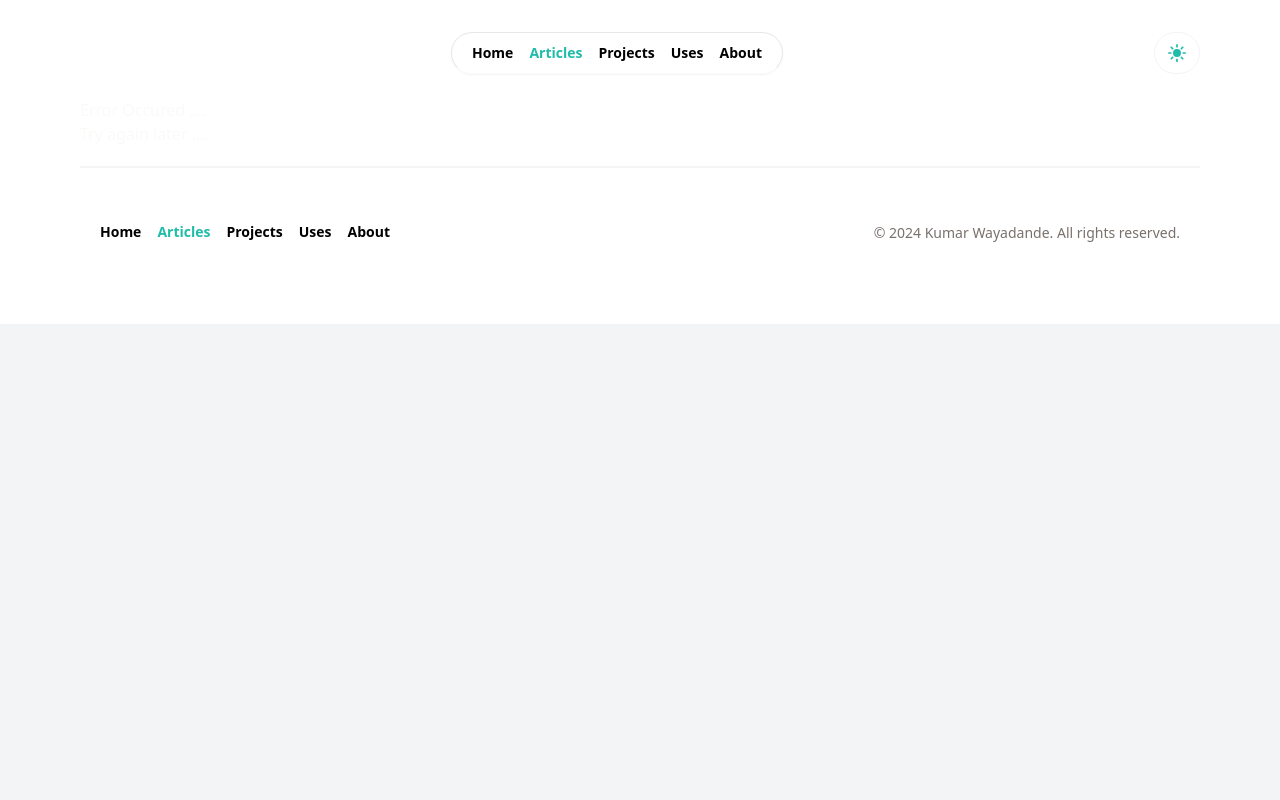
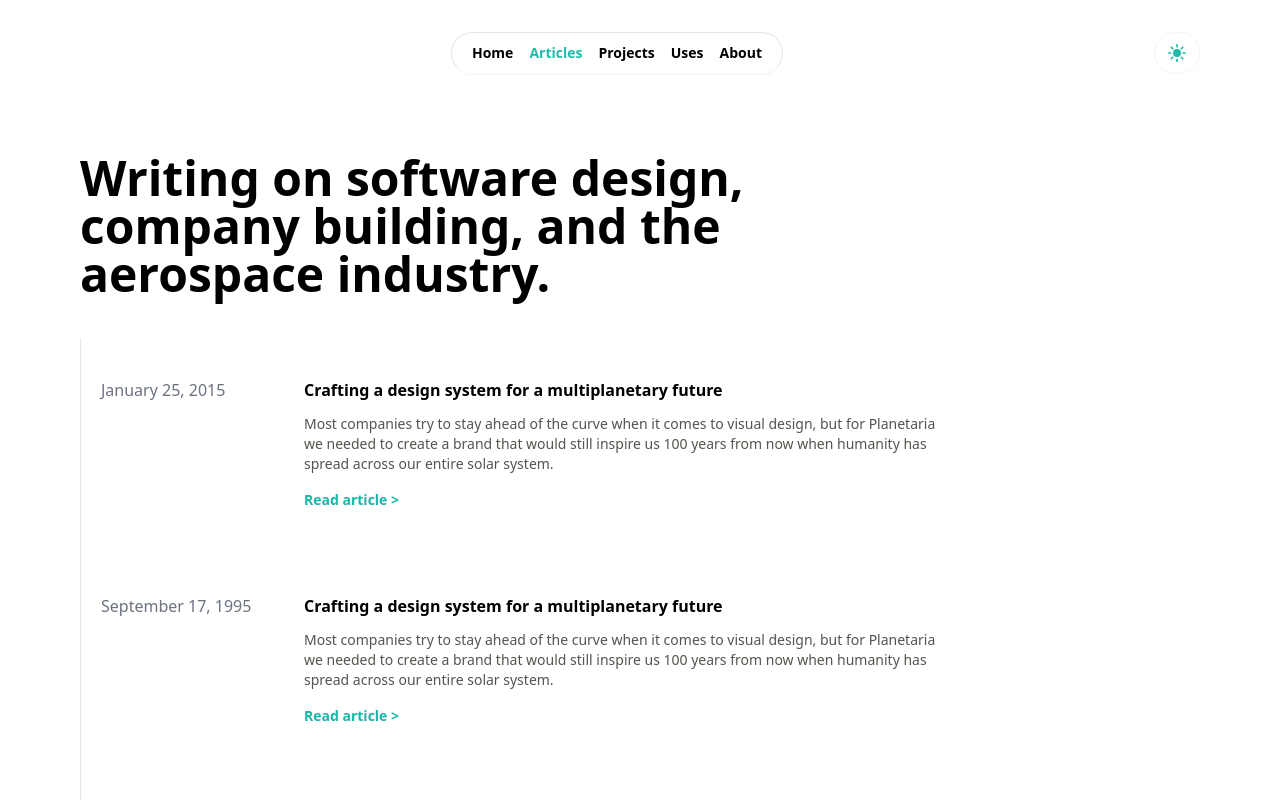
Before and after one commit to KumarWayadande/portfolio-prod, a React (Vite) app: page /articles in a window 1280 px wide. Shown: the top 800 px of the page. Built offline with nearby package versions, Linux system fonts and the light colour scheme; no server answers.

Commit message:
strapi removed

```diff
--- a/src/components/article-components/Article.jsx
+++ b/src/components/article-components/Article.jsx
@@ -6,7 +6,7 @@ import ArticleDate from "./ArticleDate";
 import ArticleHeading from "./ArticleHeading";
 // import Markdown from 'react-markdown'
 const Article = (prop) => {
-  console.log("Article", prop, prop.data);
+  // console.log("Article", prop, prop.data);
 
   const handleClick = () => {
     window.scrollTo({
@@ -17,11 +17,10 @@ const Article = (prop) => {
   return (
     <div className="article-row flex flex-col md:flex-row">
       <ArticleDate articleDate={prop.date} />
-      <Link to={`${prop.documentId}`} onClick={handleClick}>
+      <Link to={`${prop.articleHeading}`} onClick={handleClick}>
         <ArticleContentsContainer>
           <ArticleHeading articleHeading={prop.articleHeading} />
-          <ArticleContents article={prop.articleDesc} />
-          {/* <Markdown>{prop.ArticleImageEditor}</Markdown> */}
+          <ArticleContents article={prop.article} />
           <ArticleButton />
         </ArticleContentsContainer>
       </Link>
--- a/src/components/article-components/ArticleContainer.jsx
+++ b/src/components/article-components/ArticleContainer.jsx
@@ -2,30 +2,24 @@ import Article from "./Article";
 import Heading from "../utility components/Heading.jsx";
 import HeadingContainer from "../utility components/HeadingContainer.jsx";
 import SubHeading from "../utility components/SubHeading.jsx";
-// import ARTICLES from "../../contents/articles-info.js";
-import { useLoaderData, useNavigation } from "react-router-dom";
+import ARTICLES from "../../contents/articles-info.js";
 const ArticleContainer = () => {
-  const data = useLoaderData();
-  const navigagtion = useNavigation();
-
-  console.log(data);
-
-  if (navigagtion.state == "loading") return <p>Loading...</p>;
-
   return (
     <div className="article-container my-20">
       <HeadingContainer>
-        <Heading heading="Writing on software design, website building, and the research projects." />
-        <SubHeading>
-          All of my long-form thoughts on programming, cloud computing, website
-          design, mumbai&apos;s underbelly exploration and more, collected in
-          chronological order.
-        </SubHeading>
+        <Heading
+          heading="Writing on software design, company building, and the aerospace
+          industry."
+        />
+        <SubHeading
+          subHeading="All of my long-form thoughts on programming, leadership, product
+          design, and more, collected in chronological order."
+        />
       </HeadingContainer>
 
-      <div className="article-card-container flex flex-col md:border-l-[1px] w-[100%] dark:border-gray-700 border-b-gray-50 md:w-[80%] md:pl-5">
+      <div className="article-card-container flex flex-col border-l-[1px] dark:border-gray-700 border-b-gray-50 md:w-[80%] sm:pl-5">
         {/* All articles */}
-        {data.data.map((article, index) => {
+        {ARTICLES.map((article, index) => {
           return <Article {...article} key={index} />;
         })}
         {/* End of all articles */}
@@ -33,11 +27,5 @@ const ArticleContainer = () => {
     </div>
   );
 };
+
 export default ArticleContainer;
-
-export async function loader() {
-  const res = await fetch("http://localhost:1337/api/articles?sort=date:desc");
-  const data = await res.json();
-
-  return data;
-}
--- a/src/components/article-components/single-article/TempSingleArticle.jsx
+++ b/src/components/article-components/single-article/TempSingleArticle.jsx
@@ -1,22 +1,16 @@
 // This Component is being used for displaying demo article
 // This Component is being used for displaying demo article
 // import axios from "axios";
-import { useLoaderData } from "react-router-dom";
 import ArticleBackButton from "./ArticleBackBtn";
 import Heading from "./Heading";
 import Contents from "./Contents";
-// import banner from "../../../assets/aero_function_banner-3.png";
+import banner from "../../../assets/aero_function_banner-3.png";
 import Date from "./Date";
-// import ExtLink from "./ExtLink";
-// import CodeEditor from "./CodeEditor";
+import ExtLink from "./ExtLink";
+import CodeEditor from "./CodeEditor";
 import Image from "./Image";
-import ReactMarkdown from "react-markdown";
 
 export default function TempSingleArticle() {
-  const result = useLoaderData();
-  console.log(result);
-
-  // if (!data.data) return <h1>Article not found</h1>;
   return (
     <div className="single-article-container mx-auto mt-15 md:mt-20 flex flex-col md:flex-row">
       <div className="back-aero-container md:basis-1/6 flex-col md:flex-row items-center">
@@ -26,10 +20,9 @@ export default function TempSingleArticle() {
       </div>
       <div className="article-contents-container max-w-2xl basis-10/12">
         <Date />
-        <Heading extraClasses="mb-15">{result.data.articleHeading}</Heading>
+        <Heading extraClasses="mb-15">Introduction to Javascript</Heading>
         <Contents>
-          {result.data.articleDesc}
-          {/* The{" "}
+          The{" "}
           <ExtLink link="http://www.ecma-international.org/ecma-262/6.0/">
             2015 edition of the ECMAScript specification (ES6)
           </ExtLink>{" "}
@@ -40,18 +33,10 @@ export default function TempSingleArticle() {
           language. Arrow functions are a new way to write anonymous function
           expressions, and are similar to
           <ExtLink> lambda functions </ExtLink>in some other programming
-          languages, such as <ExtLink>Python.</ExtLink> */}
+          languages, such as <ExtLink>Python.</ExtLink>
         </Contents>
-        <Image
-          src={`http://localhost:1337${result.data.coverImg[0].url}`}
-          className="rounded-xl my-10"
-        />
+        <Image src={banner} className="rounded-xl my-10" />
         <Contents>
-          <ReactMarkdown>
-            {result.data.ArticleImageEditor}
-          </ReactMarkdown>
-        </Contents>
-        {/* <Contents>
           Arrow functions differ from traditional functions in a number of ways,
           including the way their scope is determined and how their syntax is
           expressed. Because of this, arrow functions are particularly useful
@@ -215,21 +200,8 @@ sum();`}
           In the next section, you will explore more of the syntactical and
           practical differences between arrow functions and traditional
           functions.
-        </Contents> */}
+        </Contents>
       </div>
     </div>
   );
 }
-
-export async function articleLoader({ params }) {
-  try {
-    const articleId = params.id;
-    const res = await fetch(
-      `http://localhost:1337/api/articles/${articleId}?populate=*`
-    );
-    const data = await res.json();
-    return data;
-  } catch (err) {
-    throw new Error(err.message, { status: err.status });
-  }
-}
--- a/src/components/pages/routes.jsx
+++ b/src/components/pages/routes.jsx
@@ -1,17 +1,12 @@
 import { createBrowserRouter } from "react-router-dom";
-import ArticleContainer, {
-  loader,
-} from "../article-components/ArticleContainer";
+import ArticleContainer from "../article-components/ArticleContainer";
 import ProjectContainer from "../project-components/ProjectContainer";
 import Speaking from "../speaking-components/Speaking";
 import Uses from "../tools-components/ToolContainer";
 import LandingPage from "../utility components/LandingPage";
 import RootLayout from "./RootLayout";
 import Error from "../utility components/Error.jsx";
-import { limitedArticleLoader } from "../utility components/LandingPage";
-import TempSingleArticle, {
-  articleLoader,
-} from "../article-components/single-article/TempSingleArticle.jsx";
+import TempSingleArticle from "../article-components/single-article/TempSingleArticle.jsx";
 import ArticleRootLayout from "./ArticleRootLayout.jsx";
 import AboutContainer from "../about-component/About.jsx";
 
@@ -21,18 +16,17 @@ const router = createBrowserRouter([
     element: <RootLayout />,
     errorElement: <Error />,
     children: [
-      { path: "", element: <LandingPage />, loader: limitedArticleLoader },
-      { path: "about", element: <AboutContainer />},
+      { path: "", element: <LandingPage /> },
+      { path: "about", element: <AboutContainer /> },
       {
         path: "articles",
         element: <ArticleRootLayout />,
 
         children: [
-          { index: true, element: <ArticleContainer />, loader: loader },
+          { index: true, element: <ArticleContainer /> },
           {
             path: ":id",
             element: <TempSingleArticle />,
-            loader: articleLoader,
           },
         ],
       },
--- a/src/components/utility components/LandingPage.jsx
+++ b/src/components/utility components/LandingPage.jsx
@@ -1,12 +1,32 @@
 import resume from "../../assets/KUMAR WAYADANDE RESUME_I.pdf";
-import { useLoaderData } from "react-router-dom";
 import MediaIcon from "./Mediacon";
 import OverviewArticle from "./OverviewArticle";
 
+const limitedArticles = [
+  {
+    id: "Article_01",
+    articleHeading: "Crafting a design system for a multiplanetary future",
+    articleDate: "September 5, 2024",
+    articleDesc:
+      "Most companies try to stay ahead of the curve when it comes to visual design, but for Planetaria we needed to create a brand that would still inspire us 100 years from now when humanity has spread across our entire solar system.",
+  },
+  {
+    id: "Article_02",
+    articleHeading: "Crafting a design system for a multiplanetary future",
+    articleDate: "September 5, 2024",
+    articleDesc:
+      "Most companies try to stay ahead of the curve when it comes to visual design, but for Planetaria we needed to create a brand that would still inspire us 100 years from now when humanity has spread across our entire solar system.",
+  },
+  {
+    id: "Article_02",
+    articleHeading: "Crafting a design system for a multiplanetary future",
+    articleDate: "September 5, 2024",
+    articleDesc:
+      "Most companies try to stay ahead of the curve when it comes to visual design, but for Planetaria we needed to create a brand that would still inspire us 100 years from now when humanity has spread across our entire solar system.",
+  },
+];
+
 const LandingPage = () => {
-  const data = useLoaderData();
-  console.log(data);
-
   return (
     <div className="main-page-container">
       <div className="landing-page flex flex-col space-y-4 max-w-2xl">
@@ -29,7 +49,8 @@ const LandingPage = () => {
           <p className="dark:text-gray-500">
             I’m Kumar, a web developer and cloud computing ethusiast based in
             Pune City. I’m intrigued to learn AWS cloud services with
-            corresponding certifications and develop better Solutions. I love wandering and exploring historic elements of mumbai.
+            corresponding certifications and develop better Solutions. I love
+            wandering and exploring historic elements of mumbai.
             {/* I’m Kumar, a web developer and amatuer crime investigative based in Pune
             City. I’m strongly interested in psychology - The science of
             human thought, emotion, and learning, including interpersonal
@@ -103,13 +124,9 @@ const LandingPage = () => {
 
       <div className="third-section flex md:flex-row flex-col my-20">
         <div className="left flex flex-col w-[100%]">
-          {data.data.map((article, index) => {
+          {limitedArticles.map((article, index) => {
             return <OverviewArticle {...article} key={index} />;
           })}
-
-          {/* <OverviewArticle />
-          <OverviewArticle />
-          <OverviewArticle /> */}
         </div>
 
         <div className="right flex flex-col w-[100%] my-5 lg:pl-32 px-4 py-0">
@@ -244,170 +261,8 @@ const LandingPage = () => {
           </div>
         </div>
       </div>
-
-      {/* <div className="new-section">
-        <section className="bg-white dark:bg-gray-900">
-          <div className="py-8 px-4 mx-auto max-w-screen-xl lg:py-16">
-            <div className="bg-gray-50 dark:bg-gray-800 border border-gray-200 dark:border-gray-700 rounded-lg p-8 md:p-12 mb-8">
-              <a
-                href="#"
-                className="bg-blue-100 text-blue-800 text-xs font-medium inline-flex items-center px-2.5 py-0.5 rounded-md dark:bg-gray-700 dark:text-blue-400 mb-2"
-              >
-                <svg
-                  className="w-2.5 h-2.5 me-1.5"
-                  aria-hidden="true"
-                  xmlns="http://www.w3.org/2000/svg"
-                  fill="currentColor"
-                  viewBox="0 0 20 14"
-                >
-                  <path d="M11 0H2a2 2 0 0 0-2 2v10a2 2 0 0 0 2 2h9a2 2 0 0 0 2-2V2a2 2 0 0 0-2-2Zm8.585 1.189a.994.994 0 0 0-.9-.138l-2.965.983a1 1 0 0 0-.685.949v8a1 1 0 0 0 .675.946l2.965 1.02a1.013 1.013 0 0 0 1.032-.242A1 1 0 0 0 20 12V2a1 1 0 0 0-.415-.811Z" />
-                </svg>
-                Tutorial
-              </a>
-              <h1 className="text-gray-900 dark:text-white text-3xl md:text-5xl font-extrabold mb-2">
-                How to quickly deploy a static website
-              </h1>
-              <p className="text-lg font-normal text-gray-500 dark:text-gray-400 mb-6">
-                Static websites are now used to bootstrap lots of websites and
-                are becoming the basis for a variety of tools that even
-                influence both web designers and developers.
-              </p>
-              <a
-                href="#"
-                className="inline-flex justify-center items-center py-2.5 px-5 text-base font-medium text-center text-white rounded-lg bg-blue-700 hover:bg-blue-800 focus:ring-4 focus:ring-blue-300 dark:focus:ring-blue-900"
-              >
-                Read more
-                <svg
-                  className="w-3.5 h-3.5 ms-2 rtl:rotate-180"
-                  aria-hidden="true"
-                  xmlns="http://www.w3.org/2000/svg"
-                  fill="none"
-                  viewBox="0 0 14 10"
-                >
-                  <path
-                    stroke="currentColor"
-                    strokeLinecap="round"
-                    strokeLinejoin="round"
-                    strokeWidth="2"
-                    d="M1 5h12m0 0L9 1m4 4L9 9"
-                  />
-                </svg>
-              </a>
-            </div>
-            <div className="grid md:grid-cols-2 gap-8">
-              <div className="bg-gray-50 dark:bg-gray-800 border border-gray-200 dark:border-gray-700 rounded-lg p-8 md:p-12">
-                <a
-                  href="#"
-                  className="bg-green-100 text-green-800 text-xs font-medium inline-flex items-center px-2.5 py-0.5 rounded-md dark:bg-gray-700 dark:text-green-400 mb-2"
-                >
-                  <svg
-                    className="w-2.5 h-2.5 me-1.5"
-                    aria-hidden="true"
-                    xmlns="http://www.w3.org/2000/svg"
-                    fill="currentColor"
-                    viewBox="0 0 18 18"
-                  >
-                    <path d="M17 11h-2.722L8 17.278a5.512 5.512 0 0 1-.9.722H17a1 1 0 0 0 1-1v-5a1 1 0 0 0-1-1ZM6 0H1a1 1 0 0 0-1 1v13.5a3.5 3.5 0 1 0 7 0V1a1 1 0 0 0-1-1ZM3.5 15.5a1 1 0 1 1 0-2 1 1 0 0 1 0 2ZM16.132 4.9 12.6 1.368a1 1 0 0 0-1.414 0L9 3.55v9.9l7.132-7.132a1 1 0 0 0 0-1.418Z" />
-                  </svg>
-                  Design
-                </a>
-                <h2 className="text-gray-900 dark:text-white text-3xl font-extrabold mb-2">
-                  Start with Flowbite Design System
-                </h2>
-                <p className="text-lg font-normal text-gray-500 dark:text-gray-400 mb-4">
-                  Static websites are now used to bootstrap lots of websites and
-                  are becoming the basis for a variety of tools that even
-                  influence both web designers and developers.
-                </p>
-                <a
-                  href="#"
-                  className="text-blue-600 dark:text-blue-500 hover:underline font-medium text-lg inline-flex items-center"
-                >
-                  Read more
-                  <svg
-                    className="w-3.5 h-3.5 ms-2 rtl:rotate-180"
-                    aria-hidden="true"
-                    xmlns="http://www.w3.org/2000/svg"
-                    fill="none"
-                    viewBox="0 0 14 10"
-                  >
-                    <path
-                      stroke="currentColor"
-                      strokeLinecap="round"
-                      strokeLinejoin="round"
-                      strokeWidth="2"
-                      d="M1 5h12m0 0L9 1m4 4L9 9"
-                    />
-                  </svg>
-                </a>
-              </div>
-              <div className="bg-gray-50 dark:bg-gray-800 border border-gray-200 dark:border-gray-700 rounded-lg p-8 md:p-12">
-                <a
-                  href="#"
-                  className="bg-purple-100 text-purple-800 text-xs font-medium inline-flex items-center px-2.5 py-0.5 rounded-md dark:bg-gray-700 dark:text-purple-400 mb-2"
-                >
-                  <svg
-                    className="w-2.5 h-2.5 me-1.5"
-                    aria-hidden="true"
-                    xmlns="http://www.w3.org/2000/svg"
-                    fill="none"
-                    viewBox="0 0 20 16"
-                  >
-                    <path
-                      stroke="currentColor"
-                      strokeLinecap="round"
-                      strokeLinejoin="round"
-                      strokeWidth="2"
-                      d="M5 4 1 8l4 4m10-8 4 4-4 4M11 1 9 15"
-                    />
-                  </svg>
-                  Code
-                </a>
-                <h2 className="text-gray-900 dark:text-white text-3xl font-extrabold mb-2">
-                  Best react libraries around the web
-                </h2>
-                <p className="text-lg font-normal text-gray-500 dark:text-gray-400 mb-4">
-                  Static websites are now used to bootstrap lots of websites and
-                  are becoming the basis for a variety of tools that even
-                  influence both web designers and developers.
-                </p>
-                <a
-                  href="#"
-                  className="text-blue-600 dark:text-blue-500 hover:underline font-medium text-lg inline-flex items-center"
-                >
-                  Read more
-                  <svg
-                    className="w-3.5 h-3.5 ms-2 rtl:rotate-180"
-                    aria-hidden="true"
-                    xmlns="http://www.w3.org/2000/svg"
-                    fill="none"
-                    viewBox="0 0 14 10"
-                  >
-                    <path
-                      stroke="currentColor"
-                      strokeLinecap="round"
-                      strokeLinejoin="round"
-                      strokeWidth="2"
-                      d="M1 5h12m0 0L9 1m4 4L9 9"
-                    />
-                  </svg>
-                </a>
-              </div>
-            </div>
-          </div>
-        </section>
-      </div> */}
     </div>
   );
 };
 
 export default LandingPage;
-
-export async function limitedArticleLoader() {
-  const res = await fetch(
-    "http://localhost:1337/api/articles?pagination[limit]=3&sort=date:desc"
-  );
-  const data = await res.json();
-
-  return data;
-}
--- a/src/components/utility components/OverviewArticle.jsx
+++ b/src/components/utility components/OverviewArticle.jsx
@@ -1,24 +1,16 @@
 import { Link } from "react-router-dom";
-import formatGeneralDate from "./formatted-date";
 
 const OverviewArticle = (prop) => {
-  const articleDate = new Date(prop.date);
   return (
-    <Link to={`articles/${prop.documentId}`}>
+    <Link to={`articles/wewe`}>
       <div className="project1 flex flex-col my-5 hover:bg-gray-50 px-4 py-4 rounded-xl dark:hover:bg-[#252529] cursor-pointer">
         <p className="border-l-2 border-b-gray-600 text-gray-500 px-4 my-3">
-          {/* September 5, 2024 */}
-          {formatGeneralDate(articleDate)}
+          {prop.articleDate}
         </p>
         <h2 className="font-semibold my-3 dark:text-white">
-          {/* Crafting a design system for a multiplanetary future */}
           {prop.articleHeading}
         </h2>
         <p className="text-sm text-stone-600 dark:text-stone-400 line-clamp-3">
-          {/* Most companies try to stay ahead of the curve when it comes to visual
-        design, but for Planetaria we needed to create a brand that would still
-        inspire us 100 years from now when humanity has spread across our entire
-        solar system. */}
           {prop.articleDesc}
         </p>
         <p className="my-4 text-[#14b8a6] text-sm font-semibold cursor-pointer">
--- a/src/contents/articles-info.js
+++ b/src/contents/articles-info.js
@@ -4,7 +4,7 @@ const ARTICLES = [
     date: new Date("January 25 2015"),
     articleHeading: "Crafting a design system for a multiplanetary future",
     article:
-      " Most companies try to stay ahead of the curve when it comes to visual design, but for Planetaria we needed to create a brand that would still inspire us 100 years from now when humanity has spread across our entire solar system.",
+      "Most companies try to stay ahead of the curve when it comes to visual design, but for Planetaria we needed to create a brand that would still inspire us 100 years from now when humanity has spread across our entire solar system.",
   },
   {
     id: "ARTICLE_02",
```
